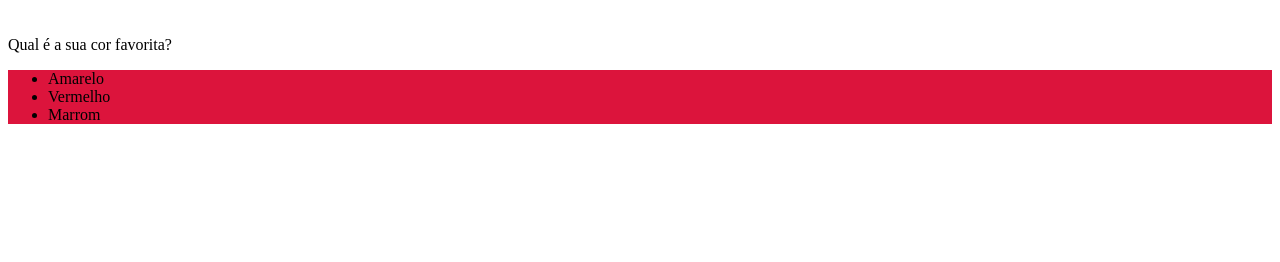
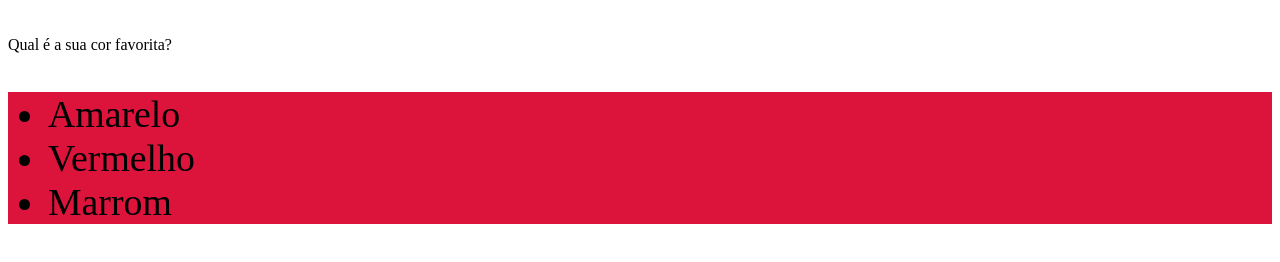
Before and after one commit to DouglasDainese/trybe_execicios, a plain HTML site: page Fundamentos/Bloco 3-introducao-a-html-e-css/dia-2-Primeiros-passos-em-css/exercicios-dia2.html in a window 1280 px wide. Shown: the part 126-388 px from the top of the page. Drawn offline with Linux system fonts and the light colour scheme.

Commit message:
modificando a lista de cores

```diff
--- a/Fundamentos/Bloco 3-introducao-a-html-e-css/dia-2-Primeiros-passos-em-css/exercicios-dia2.html
+++ b/Fundamentos/Bloco 3-introducao-a-html-e-css/dia-2-Primeiros-passos-em-css/exercicios-dia2.html
@@ -12,6 +12,7 @@
 
     ul {
         background-color: crimson;
+        font-size: 10mm;
     }
 
     </style>
```
